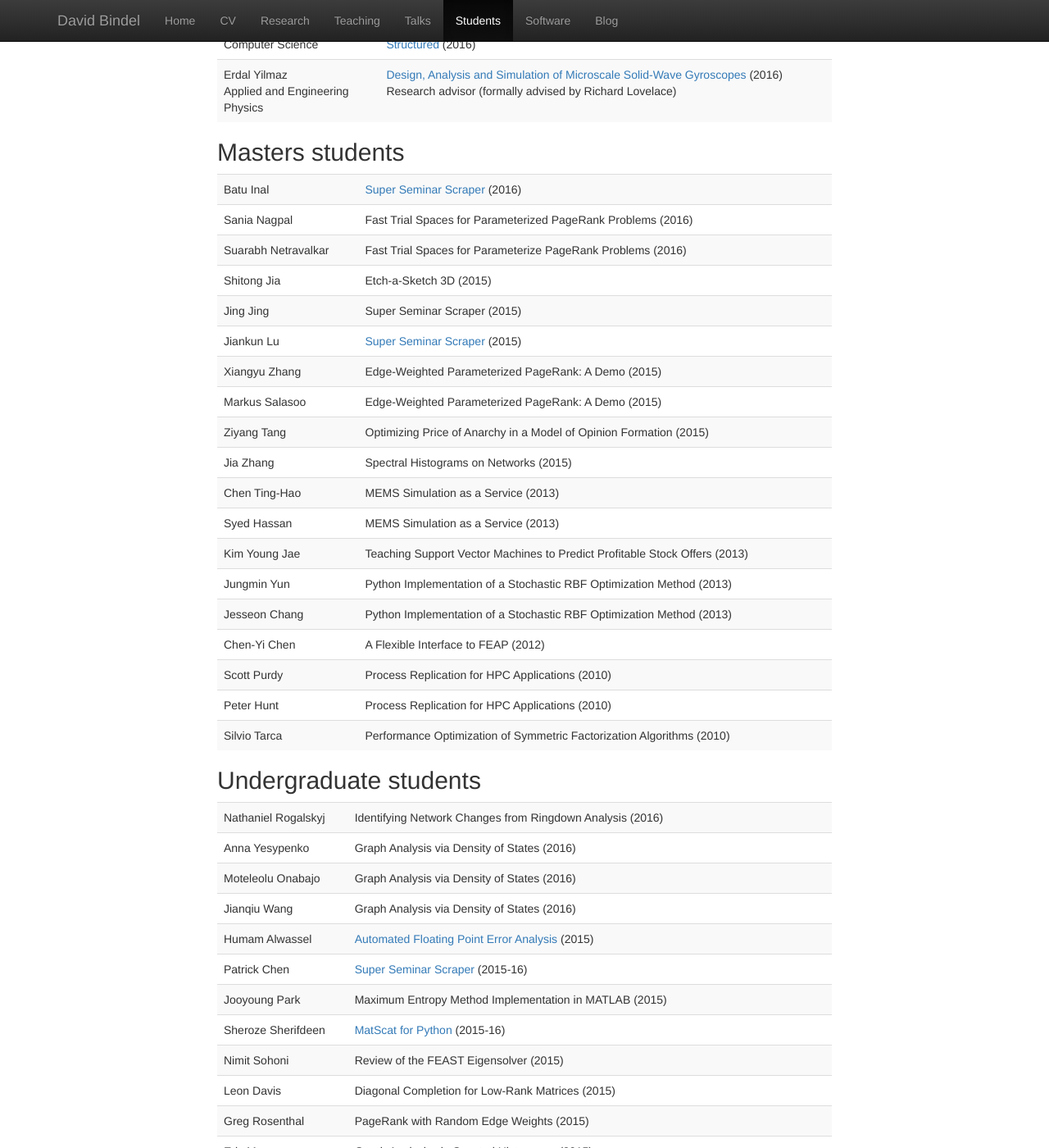
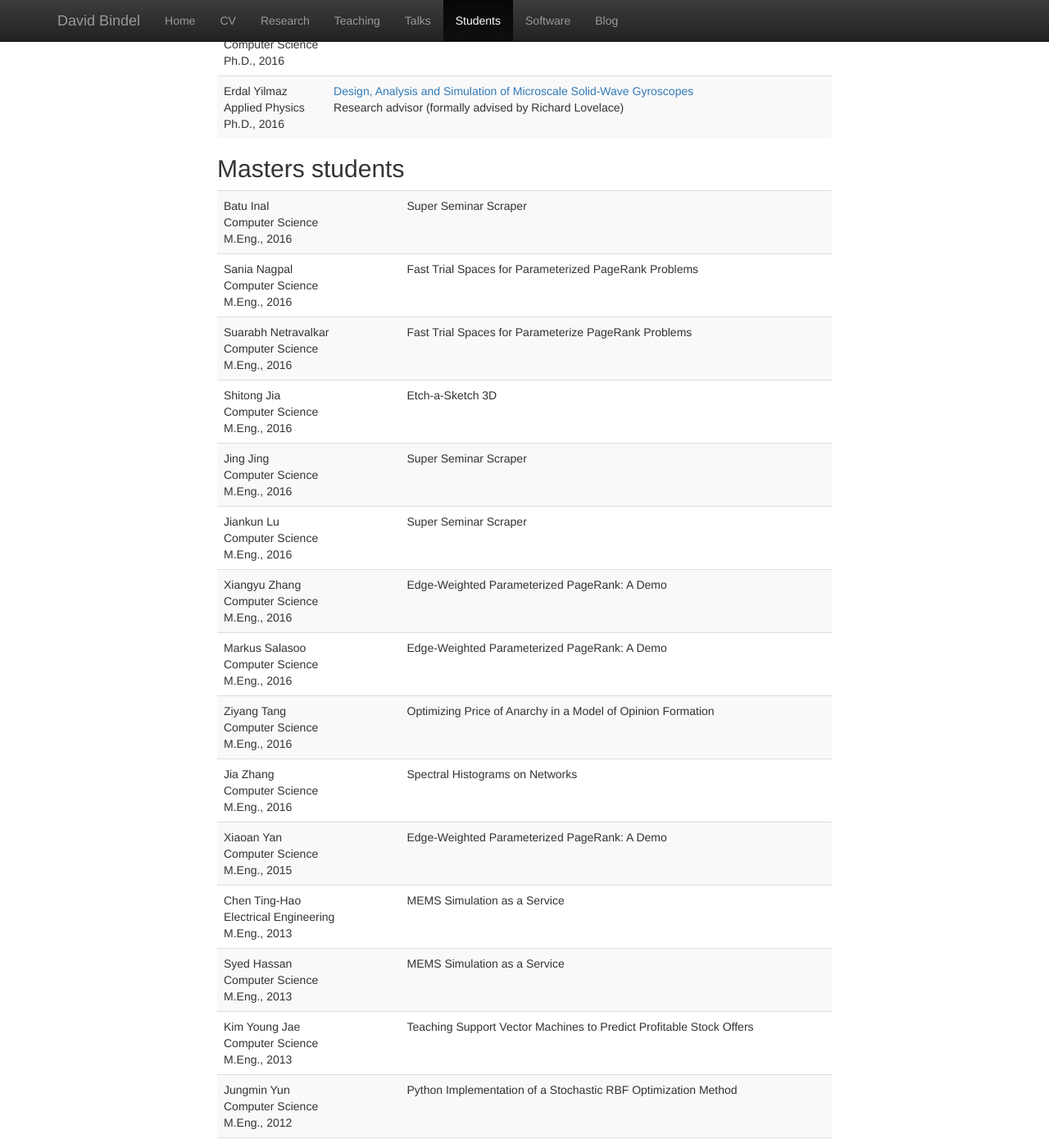
Before and after one commit to dbindel/cornell_web, a Jekyll site: the page built from students.html, in a window 1280 px wide and 1400 px high, scrolled down 503 px. Shown: the whole window at 82% size. Built offline with Jekyll 4.4.1, drawn with Linux system fonts in a browser that asks for light colours; nearby versions of some CDN libraries; some of the changed text lies outside the part shown.

Commit message:
Updated student information.

```diff
--- a/_data/students.yml
+++ b/_data/students.yml
@@ -1,3 +1,8 @@
+degrees:
+  phd: "Ph.D."
+  meng: "M.Eng."
+  ms: "M.S."
+
 phd:
   -
     first: David
@@ -40,7 +45,7 @@ phd:
   -
     first: Erdal
     last: Yilmaz
-    field: Applied and Engineering Physics
+    field: Applied Physics
     reln: Research advisor (formally advised by Richard Lovelace)
     thesis:
       title: Design, Analysis and Simulation of Microscale Solid-Wave Gyroscopes
@@ -49,102 +54,187 @@ phd:
 
 masters:
   -
+    degree: meng
     first: Batu
     last: Inal
-    when: 2016
-    proj: Super Seminar Scraper
-    url: https://github.com/jl-git/talkstream
+    field: Computer Science
+    grad: 2016
+    proj:
+      title: Super Seminar Scraper
+      url: https://github.com/jl-git/talkstream
+      when: 2016
   -
+    degree: meng
     first: Sania
     last: Nagpal
-    when: 2016
-    proj: Fast Trial Spaces for Parameterized PageRank Problems
+    field: Computer Science
+    grad: 2016
+    proj:
+      title: Fast Trial Spaces for Parameterized PageRank Problems
+      when: 2016
   -
+    degree: meng
     first: Suarabh
     last: Netravalkar
-    when: 2016
-    proj: Fast Trial Spaces for Parameterize PageRank Problems
+    field: Computer Science
+    grad: 2016
+    proj:
+      title: Fast Trial Spaces for Parameterize PageRank Problems
+      when: 2016
   -
+    degree: meng
     first: Shitong
     last: Jia
-    when: 2015
-    proj: Etch-a-Sketch 3D
+    grad: 2016
+    field: Computer Science
+    proj:
+      title: Etch-a-Sketch 3D
+      when: 2015
   -
+    degree: meng
     first: Jing
     last: Jing
-    when: 2015
-    proj: Super Seminar Scraper
+    grad: 2016
+    field: Computer Science
+    proj:
+      title: Super Seminar Scraper
+      when: 2015
   -
+    degree: meng
     first: Jiankun
     last: Lu
-    when: 2015
-    proj: Super Seminar Scraper
-    url: https://github.com/jl-git/talkstream
+    grad: 2016
+    field: Computer Science
+    proj:
+      title: Super Seminar Scraper
+      url: https://github.com/jl-git/talkstream
+      when: 2015
   -
+    degree: meng
     first: Xiangyu
     last: Zhang
-    when: 2015
-    proj: "Edge-Weighted Parameterized PageRank: A Demo"
+    field: Computer Science
+    grad: 2016
+    proj:
+      title: "Edge-Weighted Parameterized PageRank: A Demo"
+      when: 2015
   -
+    degree: meng
     first: Markus
     last: Salasoo
-    when: 2015
-    proj: "Edge-Weighted Parameterized PageRank: A Demo"
+    field: Computer Science
+    grad: 2016
+    proj:
+      title: "Edge-Weighted Parameterized PageRank: A Demo"
+      when: 2015
   -
+    degree: meng
     first: Ziyang
     last: Tang
-    when: 2015
-    proj: "Optimizing Price of Anarchy in a Model of Opinion Formation"
+    field: Computer Science
+    grad: 2016
+    proj:
+      title: "Optimizing Price of Anarchy in a Model of Opinion Formation"
+      when: 2015
   -
+    degree: meng
     first: Jia
     last: Zhang
-    when: 2015
-    proj: "Spectral Histograms on Networks"
+    field: Computer Science
+    grad: 2016
+    proj:
+      title: "Spectral Histograms on Networks"
+      when: 2015
   -
+    degree: meng
+    first: Xiaoan
+    last: Yan
+    field: Computer Science
+    grad: 2015
+    proj:
+      title: "Edge-Weighted Parameterized PageRank: A Demo"
+      when: 2014
+  -
+    degree: meng
     first: Chen
     last: Ting-Hao
-    when: 2013
-    proj: "MEMS Simulation as a Service"
+    field: Electrical Engineering
+    grad: 2013
+    proj:
+      title: "MEMS Simulation as a Service"
+      when: 2012
   -
+    degree: meng
     first: Syed
     last: Hassan
-    when: 2013
-    proj: "MEMS Simulation as a Service"
+    field: Computer Science
+    grad: 2013
+    proj:
+      title: "MEMS Simulation as a Service"
+      when: 2013
   -
+    degree: meng
     first: Kim
     last: Young Jae
-    when: 2013
-    proj: "Teaching Support Vector Machines to Predict Profitable Stock Offers"
+    field: Computer Science
+    grad: 2013
+    proj:
+      title: "Teaching Support Vector Machines to Predict Profitable Stock Offers"
+      when: 2013
   -
+    degree: meng
     first: Jungmin
     last: Yun
-    when: 2013
-    proj: Python Implementation of a Stochastic RBF Optimization Method
+    field: Computer Science
+    grad: 2012
+    proj:
+      title: Python Implementation of a Stochastic RBF Optimization Method
+      when: 2012
   -
+    degree: meng
     first: Jesseon
     last: Chang
-    when: 2013
-    proj: Python Implementation of a Stochastic RBF Optimization Method
+    field: Computer Science
+    grad: 2012
+    proj:
+      title: Python Implementation of a Stochastic RBF Optimization Method
+      when: 2012
   -
+    degree: meng
     first: Chen-Yi
     last: Chen
-    when: 2012
-    proj: A Flexible Interface to FEAP
+    field: Computer Science
+    grad: 2012
+    proj:
+      title: A Flexible Interface to FEAP
+      when: 2012
   -
+    degree: meng
     first: Scott
     last: Purdy
-    when: 2010
-    proj: Process Replication for HPC Applications
+    field: Computer Science
+    grad: 2010
+    proj:
+      title: Process Replication for HPC Applications
+      when: 2010
   -
+    degree: meng
     first: Peter
     last: Hunt
-    when: 2010
-    proj: Process Replication for HPC Applications
+    field: Computer Science
+    grad: 2010
+    proj:
+      title: Process Replication for HPC Applications
+      when: 2010
   -
+    degree: ms
     first: Silvio
     last: Tarca
-    when: 2010
-    proj: Performance Optimization of Symmetric Factorization Algorithms
+    field: Scientific Computing (NYU)
+    grad: 2010
+    proj:
+      title: Performance Optimization of Symmetric Factorization Algorithms
+      when: 2010
 
 ugrad:
   -
@@ -260,92 +350,114 @@ ugrad:
 
 committees:
   -
+    degree: phd
     last: Booher
     first: Nicholas
     field: Computational Biology
   -
+    degree: phd
     last: Cheng
     first: Yuan
     field: Civil Engineering
   -
+    degree: phd
     last: Clawson
     first: Zachary
     field: Applied Math
   -
+    degree: phd
     last: Dong
     first: Kun
     field: Applied Math
   -
+    degree: phd
     last: Eriksson
     first: David
     field: Applied Math
   -
+    degree: phd
     last: Gilles
     first: Marc
     field: Applied Math
   -
+    degree: phd
     last: Guo
     first: Jiayi
     field: Operations Research
   -
+    degree: phd
     last: Hin
     first: Matthew
     field: Applied Math
   -
+    degree: phd
     last: Honrao
     first: Shreyas
     field: Material Science
   -
+    degree: phd
     last: Hood
     first: Amanda
     field: Applied Math
   -
+    degree: phd
     last: Joshi
     first: Chaitali
     field: Physics
   -
+    degree: phd
     last: Lee
     first: Moontae
     field: Computer Science
   -
+    degree: phd
     last: Meyer
     first: Michael
     field: Computational Biology
   -
+    degree: phd
     last: Nicholson
     first: William
     field: Statistics
   -
+    degree: phd
     last: Revard
     first: Benjamin
     field: Material Science
   -
+    degree: phd
     last: Rojas
     first: Enrique
     field: Atmospheric Science
   -
+    degree: phd
     last: Saroukhani
     first: Sepehr
     field: Civil Engineering
   -
+    degree: ms
     last: Savva
     first: Nicholas
     field: Computer Science
   -
+    degree: phd
     last: Shen
     first: Zhengdi
     field: Applied Math
   -
+    degree: phd
     last: Toscano
     first: Saul
     field: Operations Research
   -
+    degree: phd
     last: Wang
     first: Sheng
     field: Mechanical Engineering
 
 past_committees:
   -
+    degree: phd
     last: Wilson
     first: Kyle
     field: Applied Math
@@ -354,6 +466,7 @@ past_committees:
       url: https://ecommons.cornell.edu/handle/1813/44330
       year: 2016
   -
+    degree: phd
     last: Toupo
     first: Danielle
     field: Applied Math
@@ -362,6 +475,7 @@ past_committees:
       url: https://ecommons.cornell.edu/handle/1813/44296
       year: 2016
   -
+    degree: phd
     last: Ponce
     first: Colin
     field: Computer Science
@@ -370,6 +484,7 @@ past_committees:
       url: https://ecommons.cornell.edu/handle/1813/44287
       year: 2016
   -
+    degree: phd
     last: Yilmaz
     first: Erdal
     field: Applied and Engineering Physics
@@ -378,6 +493,7 @@ past_committees:
       url: https://ecommons.cornell.edu/handle/1813/44307
       year: 2016
   -
+    degree: phd
     last: Chen
     first: Shuo
     field: Computer Science
@@ -386,6 +502,7 @@ past_committees:
       url: https://ecommons.cornell.edu/handle/1813/43697
       year: 2016
   -
+    degree: phd
     last: Diaz
     first: Manuel
     field: Civil Engineering
@@ -394,6 +511,7 @@ past_committees:
       url: https://ecommons.cornell.edu/handle/1813/39382
       year: 2015
   -
+    degree: phd
     last: Sukheswalla
     first: Parvez
     field: Mechanical Engineering
@@ -402,6 +520,7 @@ past_committees:
       url: https://ecommons.cornell.edu/handle/1813/40699
       year: 2015
   -
+    degree: phd
     last: Park
     first: Hyung Joo
     field: Applied Math
@@ -410,6 +529,7 @@ past_committees:
       url: https://ecommons.cornell.edu/handle/1813/40931
       year: 2015
   -
+    degree: phd
     last: Xie
     first: Wenlei
     field: Computer Science
@@ -418,6 +538,7 @@ past_committees:
       url: https://ecommons.cornell.edu/handle/1813/41169
       year: 2015
   -
+    degree: phd
     last: Zou
     first: Tao
     field: Computer Science
@@ -426,6 +547,7 @@ past_committees:
       url: https://ecommons.cornell.edu/handle/1813/39473
       year: 2015
   -
+    degree: ms
     last: Rayadhurgam
     first: Santoshkalyan
     field: Chemical Engineering
@@ -434,6 +556,7 @@ past_committees:
       url: https://ecommons.cornell.edu/handle/1813/40713
       year: 2015
   -
+    degree: ms
     last: Adimulam
     first: Shashank
     field: Electrical Engineering
@@ -442,6 +565,7 @@ past_committees:
       url: https://ecommons.cornell.edu/handle/1813/41016
       year: 2015
   -
+    degree: phd
     last: Fegely
     first: Laura
     field: Electrical Engineering
@@ -450,6 +574,7 @@ past_committees:
       url: https://ecommons.cornell.edu/handle/1813/36113
       year: 2014
   -
+    degree: phd
     last: Warner
     first: James
     field: Civil Engineering
@@ -458,6 +583,7 @@ past_committees:
       url: https://ecommons.cornell.edu/handle/1813/37169
       year: 2014
   -
+    degree: phd
     last: Chacon
     first: Adam
     field: Applied Math
@@ -466,6 +592,7 @@ past_committees:
       url: https://ecommons.cornell.edu/handle/1813/36002
       year: 2014
   -
+    degree: phd
     last: Sabelli
     first: Anthony
     field: Applied Math
@@ -474,6 +601,7 @@ past_committees:
       url: https://ecommons.cornell.edu/handle/1813/33808
       year: 2013
   -
+    degree: phd
     last: Bilionis
     first: Ilias
     field: Applied Math
@@ -482,6 +610,7 @@ past_committees:
       url: https://ecommons.cornell.edu/handle/1813/34013
       year: 2013
   -
+    degree: phd
     last: Wang
     first: Guozhang
     field: Computer Science
@@ -490,6 +619,7 @@ past_committees:
       url: https://ecommons.cornell.edu/handle/1813/34246
       year: 2013
   -
+    degree: phd
     last: Chadwick
     first: Jeffrey
     field: Computer Science
@@ -498,6 +628,7 @@ past_committees:
       url: https://ecommons.cornell.edu/handle/1813/34272
       year: 2013
   -
+    degree: phd
     last: Rowinski
     first: David
     field: Mechanical Engineering
@@ -506,6 +637,7 @@ past_committees:
       url: https://ecommons.cornell.edu/handle/1813/33840
       year: 2013
   -
+    degree: phd
     last: Kaushik
     first: Ananth
     field: Chemical Engineering
@@ -514,6 +646,7 @@ past_committees:
       url: https://ecommons.cornell.edu/handle/1813/33916
       year: 2013
   -
+    degree: phd
     last: Peterson
     first: Ryan
     field: Computer Science
--- a/students.html
+++ b/students.html
@@ -9,11 +9,12 @@ layout: main
 {% for student in site.data.students.phd %}{% capture name %}{{ student.first }} {{ student.last }}{% endcapture %}
 <tr>
   <td>
-    {% if student.url %}<a href="{{ student.url }}">{{ name }}</a>{% else %}{{ name }}{% endif %}
-    <br/>{{ student.field }}
+    {% if student.url %}<a href="{{ student.url }}">{{ name }}</a>{% else %}{{ name }}{% endif %}<br/>
+    {{ student.field }}{% if student.thesis %}<br/>
+    Ph.D., {{ student.thesis.year }}{% endif %}
   </td>
   <td>
-    {% if student.thesis %}<a href="{{ student.thesis.url }}">{{ student.thesis.title }}</a> ({{ student.thesis.year }}){% else %}{{ student.topic }}{% endif %}
+    {% if student.thesis %}<a href="{{ student.thesis.url }}">{{ student.thesis.title }}</a>{% else %}{{ student.topic }}{% endif %}
     {% if student.reln %}<br/>{{ student.reln }}{% endif %}
   </td>
 </tr>
@@ -25,9 +26,14 @@ layout: main
 <table class="table table-striped">
 {% for student in site.data.students.masters %}{% capture name %}{{ student.first }} {{ student.last }}{% endcapture %}
 <tr>
-  <td>{{ name }}</a></td>
   <td>
-    {% if student.url %}<a href="{{ student.url }}">{{ student.proj }}</a>{% else %}{{ student.proj }}{% endif %} ({{ student.when }})
+    {{ name }}</a><br/>
+    {{ student.field }}<br/>
+    {{ site.data.students.degrees[student.degree] }},
+    {{ student.grad }}
+  </td>
+  <td>
+    {% if student.url %}<a href="{{ student.url }}">{{ student.proj.title }}</a>{% else %}{{ student.proj.title }}{% endif %}
   </td>
 </tr>
 {% endfor %}
@@ -61,11 +67,12 @@ layout: main
 {% for student in site.data.students.past_committees %}{% capture name %}{{ student.first }} {{ student.last }}{% endcapture %}
 <tr>
   <td>
-    {% if student.url %}<a href="{{ student.url }}">{{ name }}</a>{% else %}{{ name }}{% endif %}
-    <br/>{{ student.field }}
+    {% if student.url %}<a href="{{ student.url }}">{{ name }}</a>{% else %}{{ name }}{% endif %}<br/>
+    {{ student.field }}<br/>
+    {{ site.data.students.degrees[student.degree] }}, {{ student.thesis.year }}
   </td>
   <td>
-    {% if student.thesis %}<a href="{{ student.thesis.url }}">{{ student.thesis.title }}</a> ({{ student.thesis.year }}){% else %}{{ student.topic }}{% endif %}
+    {% if student.thesis %}<a href="{{ student.thesis.url }}">{{ student.thesis.title }}</a>{% else %}{{ student.topic }}{% endif %}
     {% if student.reln %}<br/>{{ student.reln }}{% endif %}
   </td>
 </tr>
```
